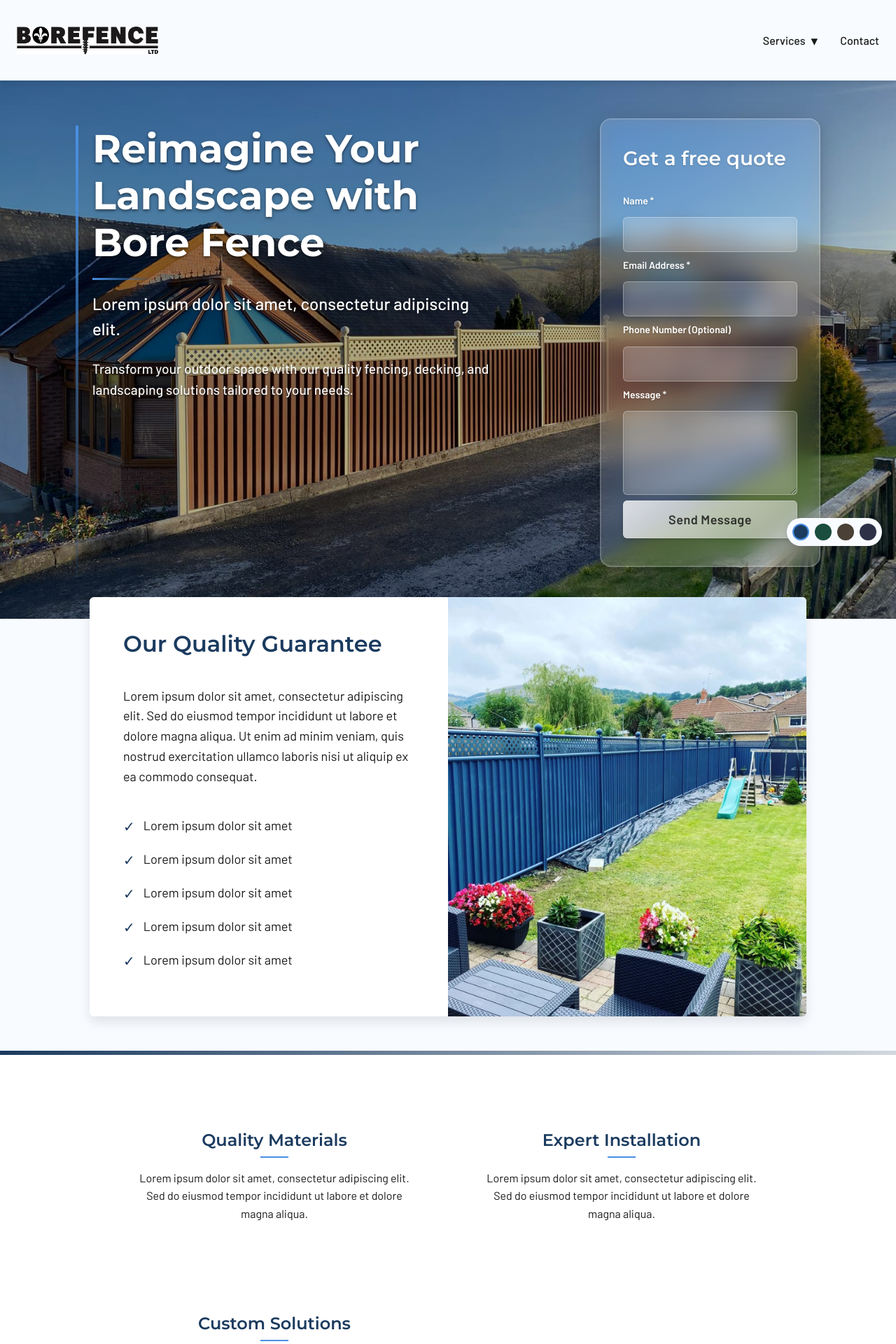
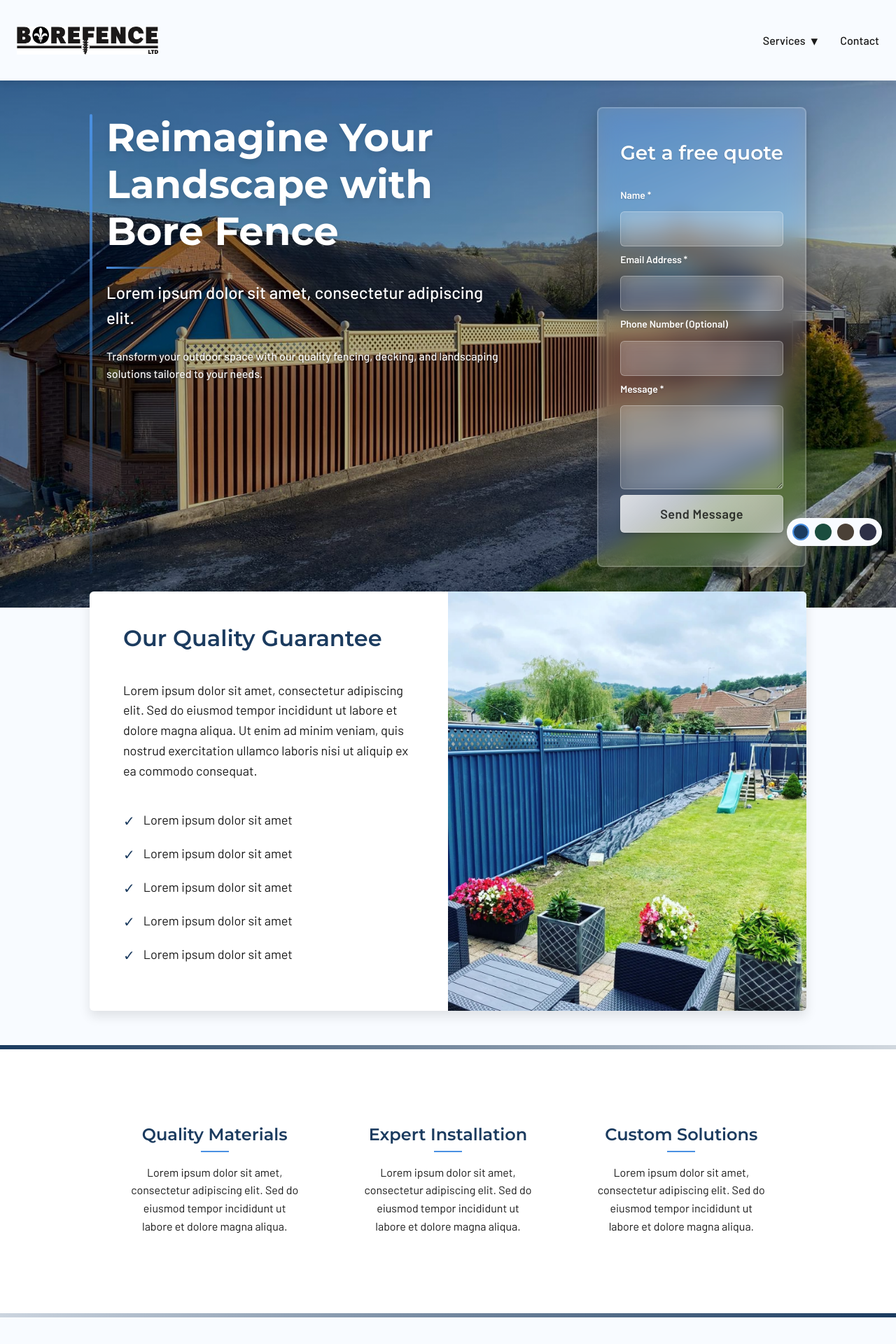
Before and after one commit to jamesbrittan/borefence, a React (Vite) app: page / in a window 1280 px wide. Shown: the top 1920 px of the page at 70% size. Built offline with nearby package versions, Linux system fonts and the light colour scheme.

Commit message:
use theme values for spacing, padding, margins

```diff
--- a/src/components/ContactForm/ContactForm.jsx
+++ b/src/components/ContactForm/ContactForm.jsx
@@ -36,8 +36,9 @@ const Input = styled.input`
   background: ${props => props.dark ? 'rgba(255, 255, 255, 0.15)' : props.theme.colors.white};
   backdrop-filter: ${props => props.dark ? 'blur(10px)' : 'none'};
   -webkit-backdrop-filter: ${props => props.dark ? 'blur(10px)' : 'none'};
-  color: ${props => props.dark ? 'white' : props.theme.colors.text};
-  font-size: 1rem;
+  color: ${props => props.dark ? props.theme.colors.white : props.theme.colors.text};
+  font-family: ${props => props.theme.fonts.body};
+  font-size: ${props => props.theme.spacing.md};
   line-height: 1.5;
   width: 100%;
   transition: all 0.2s;
@@ -54,12 +55,13 @@ const Input = styled.input`
   &:focus {
     outline: none;
     border-color: ${props => props.dark ? 'rgba(255, 255, 255, 0.8)' : props.theme.colors.primary};
-    box-shadow: 0 0 0 3px ${props => props.dark ? 'rgba(255, 255, 255, 0.2)' : props.theme.colors.primary};
+    box-shadow: 0 0 0 3px ${props => props.dark ? 'rgba(255, 255, 255, 0.2)' : 'rgba(37, 99, 235, 0.2)'};
     background: ${props => props.dark ? 'rgba(255, 255, 255, 0.25)' : props.theme.colors.white};
   }
 
   &[aria-invalid="true"] {
     border-color: ${props => props.theme.colors.error};
+    box-shadow: 0 0 0 2px rgba(239, 68, 68, 0.2);
   }
 `;
 
@@ -70,8 +72,9 @@ const TextArea = styled.textarea`
   background: ${props => props.dark ? 'rgba(255, 255, 255, 0.15)' : props.theme.colors.white};
   backdrop-filter: ${props => props.dark ? 'blur(10px)' : 'none'};
   -webkit-backdrop-filter: ${props => props.dark ? 'blur(10px)' : 'none'};
-  color: ${props => props.dark ? 'white' : props.theme.colors.text};
-  font-size: 1rem;
+  color: ${props => props.dark ? props.theme.colors.white : props.theme.colors.text};
+  font-family: ${props => props.theme.fonts.body};
+  font-size: ${props => props.theme.spacing.md};
   line-height: 1.5;
   width: 100%;
   min-height: 120px;
--- a/src/pages/Home.jsx
+++ b/src/pages/Home.jsx
@@ -17,7 +17,7 @@ const HeroSection = styled.section`
   display: flex;
   align-items: center;
   justify-content: center;
-  color: white;
+  color: ${props => props.theme.colors.white};
   overflow: hidden;
   border-bottom: 1px solid rgba(255, 255, 255, 0.2);
 
@@ -64,13 +64,13 @@ const HeroSection = styled.section`
 `;
 
 const HeroContent = styled.div`
-  ${props => props.theme.mixins.container}
+  ${props => props.theme.mixins.narrowContainer}
   position: relative;
   z-index: 3;
   display: grid;
   grid-template-columns: 1.5fr 1fr;
-  gap: 4rem;
-  padding: 4rem 0;
+  gap: ${props => props.theme.spacing.xxl};
+  padding: ${props => props.theme.spacing.xxl} 0;
 
   @media (max-width: ${props => props.theme.breakpoints.tablet}) {
     grid-template-columns: 1fr;
@@ -81,9 +81,7 @@ const HeroTextContent = styled.div`
   max-width: 600px;
   position: relative;
   z-index: 3;
-
-  /* Subtle text enhancer - just a slight gradient background */
-  padding-left: 1.5rem;
+  padding-left: ${props => props.theme.spacing.lg};
   position: relative;
 
   &::before {
@@ -98,14 +96,14 @@ const HeroTextContent = styled.div`
       ${props => props.theme.colors.accent},
       ${props => props.theme.colors.primaryLight}
     );
-    border-radius: 2px;
+    border-radius: ${props => props.theme.radius.small};
   }
 
   @media (max-width: ${props => props.theme.breakpoints.tablet}) {
     text-align: center;
     margin: 0 auto;
     padding-left: 0;
-    padding-bottom: 1.5rem;
+    padding-bottom: ${props => props.theme.spacing.lg};
 
     &::before {
       width: 100%;
@@ -124,9 +122,9 @@ const HeroTextContent = styled.div`
 
 const HeroText = styled.p`
   ${props => props.theme.typography.body}
-  font-size: 1.2rem;
+  font-size: ${props => props.theme.spacing.md};
   max-width: 600px;
-  margin-bottom: 2rem;
+  margin-bottom: ${props => props.theme.spacing.lg};
   opacity: 0.95;
   line-height: 1.6;
   font-weight: ${props => props.theme.fonts.weights.medium};
@@ -138,11 +136,12 @@ const HeroText = styled.p`
 `;
 
 const HeroTitle = styled.h1`
+  ${props => props.theme.typography.heading}
   font-size: 3.5rem;
-  font-weight: 700;
-  margin-bottom: 1rem;
+  font-weight: ${props => props.theme.fonts.weights.bold};
+  margin-bottom: ${props => props.theme.spacing.md};
   line-height: 1.2;
-  text-shadow: 0 2px 4px rgba(0, 0, 0, 0.5);
+  text-shadow: ${props => props.theme.shadows.medium};
   position: relative;
 
   &::after {
@@ -155,17 +154,18 @@ const HeroTitle = styled.h1`
       ${props => props.theme.colors.accent},
       ${props => props.theme.colors.primaryLight}
     );
-    margin-top: 1rem;
+    margin-top: ${props => props.theme.spacing.md};
 
     @media (max-width: ${props => props.theme.breakpoints.tablet}) {
-      margin: 1rem auto 0;
+      margin: ${props => props.theme.spacing.md} auto 0;
     }
   }
 `;
 
 const HeroSubtitle = styled.p`
-  font-size: 1.5rem;
-  margin-bottom: 1.5rem;
+  ${props => props.theme.typography.body}
+  font-size: ${props => props.theme.spacing.lg};
+  margin-bottom: ${props => props.theme.spacing.lg};
   line-height: 1.5;
   text-shadow: 0 1px 3px rgba(0, 0, 0, 0.5);
   font-weight: ${props => props.theme.fonts.weights.medium};
@@ -176,8 +176,8 @@ const FormWrapper = styled.div`
   background: rgba(255, 255, 255, 0.15);
   backdrop-filter: blur(15px) saturate(160%);
   -webkit-backdrop-filter: blur(15px) saturate(160%);
-  padding: 2.5rem 2rem;
-  border-radius: 16px;
+  padding: ${props => props.theme.spacing.component.padding.large} ${props => props.theme.spacing.component.padding.default};
+  border-radius: ${props => props.theme.radius.large};
   border: 1px solid rgba(255, 255, 255, 0.2);
   box-shadow:
     0 8px 32px rgba(0, 0, 0, 0.2),
@@ -196,9 +196,9 @@ const FormWrapper = styled.div`
   }
 
   h3 {
-    color: white;
-    font-size: 1.5rem;
-    margin-bottom: 1.75rem;
+    color: ${props => props.theme.colors.white};
+    font-size: ${props => props.theme.spacing.lg};
+    margin-bottom: ${props => props.theme.spacing.lg};
     font-weight: ${props => props.theme.fonts.weights.semiBold};
     text-shadow: 0 2px 4px rgba(0, 0, 0, 0.2);
   }
@@ -207,7 +207,7 @@ const FormWrapper = styled.div`
     justify-self: center;
     width: 100%;
     transform: translateY(0);
-    margin-top: 2rem;
+    margin-top: ${props => props.theme.spacing.lg};
 
     &:hover {
       transform: translateY(0);
@@ -220,12 +220,12 @@ const CTAButton = styled.button`
   font-weight: ${props => props.theme.fonts.weights.semiBold};
   background-color: ${props => props.theme.colors.accent};
   color: ${props => props.theme.colors.white};
-  padding: 1rem 2rem;
+  padding: ${props => props.theme.spacing.md} ${props => props.theme.spacing.xl};
   border: none;
   border-radius: ${props => props.theme.radius.medium};
   cursor: pointer;
   transition: transform 0.2s;
-  font-size: 1rem;
+  font-size: ${props => props.theme.spacing.md};
 
   &:hover {
     transform: translateY(-2px);
@@ -245,8 +245,9 @@ const CTAButton = styled.button`
 const GuaranteeWrapper = styled.div`
   ${props => props.theme.mixins.fullWidth}
   position: relative;
-  margin-top: -2rem;
+  margin-top: -${props => props.theme.spacing.lg};
   z-index: 2;
+
   &::after {
     content: '';
     display: block;
@@ -258,14 +259,14 @@ const GuaranteeWrapper = styled.div`
       ${props => props.theme.colors.border},
       transparent
     );
-    margin-top: 3rem;
+    margin-top: ${props => props.theme.spacing.xl};
   }
 `;
 
 const Features = styled.section`
   ${props => props.theme.mixins.fullWidth}
   width: 100vw;
-  padding: 4rem 0;
+  padding: ${props => props.theme.spacing.section.padding.default};
   background-color: ${props => props.theme.colors.white};
   position: relative;
 
@@ -289,15 +290,19 @@ const FeaturesInner = styled.div`
   ${props => props.theme.mixins.narrowContainer}
   max-width: ${props => props.theme.breakpoints.wide};
   margin: 0 auto;
-  padding: 0 2rem;
+  padding: 0 ${props => props.theme.spacing.lg};
   display: grid;
-  grid-template-columns: repeat(auto-fit, minmax(300px, 1fr));
-  gap: 2rem;
+  grid-template-columns: repeat(3, 1fr);
+  gap: ${props => props.theme.spacing.lg};
+
+  @media (max-width: ${props => props.theme.breakpoints.desktop}) {
+    grid-template-columns: repeat(auto-fit, minmax(300px, 1fr));
+  }
 `;
 
 const FeatureCard = styled.article`
   text-align: center;
-  padding: 2rem;
+  padding: ${props => props.theme.spacing.component.padding.default};
   border-radius: ${props => props.theme.radius.medium};
   transition: transform 0.3s ease, box-shadow 0.3s ease;
 
@@ -309,8 +314,8 @@ const FeatureCard = styled.article`
   h3 {
     ${props => props.theme.typography.h3}
     color: ${props => props.theme.colors.primary};
-    margin: 1rem 0;
-    font-size: 1.5rem;
+    margin: ${props => props.theme.spacing.md} 0;
+    font-size: ${props => props.theme.spacing.lg};
     line-height: 1.3;
     position: relative;
 
@@ -320,7 +325,7 @@ const FeatureCard = styled.article`
       width: 40px;
       height: 2px;
       background-color: ${props => props.theme.colors.accent};
-      margin: 0.5rem auto 0;
+      margin: ${props => props.theme.spacing.xs} auto 0;
     }
   }
 
@@ -340,7 +345,7 @@ const Divider = styled.div`
     ${props => props.theme.colors.border},
     transparent
   );
-  margin: 2rem 0;
+  margin: ${props => props.theme.spacing.lg} 0;
 `;
 
 const DesignWrapper = styled.div`
--- a/src/templates/ServicePage.jsx
+++ b/src/templates/ServicePage.jsx
@@ -16,7 +16,7 @@ const FullWidthSection = styled.section`
 
 const HeaderSection = styled.section`
   ${props => props.theme.mixins.narrowContainer}
-  padding: 4.5rem 0 3rem;
+  padding: ${props => props.theme.spacing.xxl} 0 ${props => props.theme.spacing.xl};
   display: flex;
   flex-direction: column;
   align-items: center;
@@ -26,8 +26,8 @@ const HeaderSection = styled.section`
 const ServiceHeader = styled.div`
   display: flex;
   align-items: center;
-  gap: 3rem;
-  margin-bottom: 3rem;
+  gap: ${props => props.theme.spacing.xl};
+  margin-bottom: ${props => props.theme.spacing.xl};
   width: 100%;
   justify-content: space-between;
 
@@ -61,7 +61,7 @@ const HeaderImage = styled.img`
 const Title = styled.h1`
   ${props => props.theme.typography.heading}
   color: ${props => props.theme.colors.primary};
-  font-size: 2.5rem;
+  font-size: ${props => props.theme.spacing.xxl};
   margin: 0;
   flex: 1;
   position: relative;
@@ -72,21 +72,21 @@ const Title = styled.h1`
     width: 60px;
     height: 3px;
     background-color: ${props => props.theme.colors.primary};
-    margin-top: 1rem;
+    margin-top: ${props => props.theme.spacing.md};
 
     @media (max-width: ${props => props.theme.breakpoints.desktop}) {
-      margin: 1rem auto 0;
+      margin: ${props => props.theme.spacing.md} auto 0;
     }
   }
 
   @media (max-width: ${props => props.theme.breakpoints.desktop}) {
-    margin-top: 1.5rem;
+    margin-top: ${props => props.theme.spacing.lg};
   }
 `;
 
 const ContentSection = styled.section`
   ${props => props.theme.mixins.narrowContainer}
-  padding: 3.5rem 0;
+  padding: ${props => props.theme.spacing.section.padding.default};
   background-color: ${props => props.theme.colors.background};
 `;
 
@@ -102,7 +102,7 @@ const Description = styled.div`
 
   p:first-of-type {
     font-size: 1.1rem;
-    padding-left: 1rem;
+    padding-left: ${props => props.theme.spacing.md};
     border-left: 3px solid ${props => props.theme.colors.primary};
   }
 `;
@@ -116,13 +116,13 @@ const Divider = styled.div`
     ${props => props.theme.colors.border},
     transparent
   );
-  margin: 2rem 0;
+  margin: ${props => props.theme.spacing.lg} 0;
 `;
 
 const ContactWrapper = styled.div`
   background-color: ${props => props.theme.colors.background};
-  padding-top: 3rem;
-  padding-bottom: 5rem;
+  padding-top: ${props => props.theme.spacing.xl};
+  padding-bottom: ${props => props.theme.spacing.section.padding.large};
 
   &::before {
     content: '';
@@ -133,7 +133,7 @@ const ContactWrapper = styled.div`
       ${props => props.theme.colors.primary},
       ${props => props.theme.colors.primaryLight}
     );
-    margin-bottom: 3rem;
+    margin-bottom: ${props => props.theme.spacing.xl};
   }
 `;
 
@@ -141,8 +141,8 @@ const ContactSection = styled.section`
   ${props => props.theme.mixins.narrowContainer}
   max-width: 600px;
   margin: 0 auto;
-  padding: 2rem;
-  background-color: white;
+  padding: ${props => props.theme.spacing.component.padding.default};
+  background-color: ${props => props.theme.colors.white};
   border-radius: ${props => props.theme.radius.medium};
   box-shadow: ${props => props.theme.shadows.medium};
 `;
```
